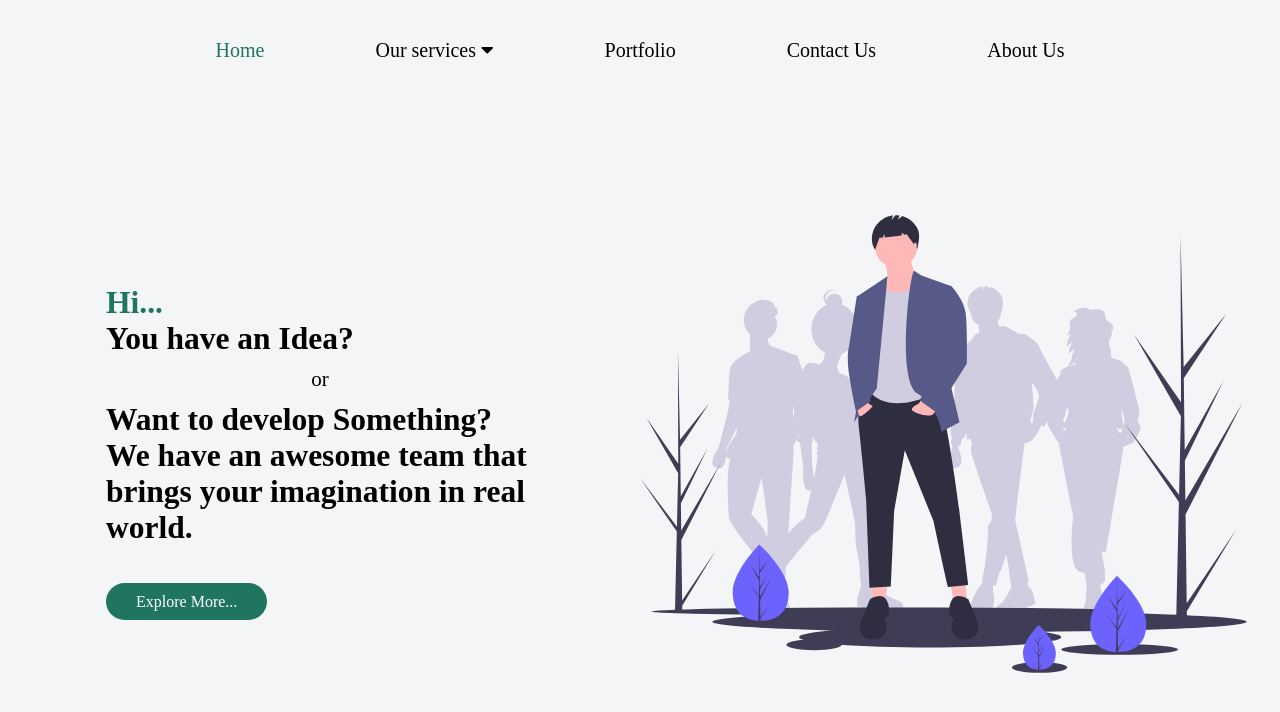
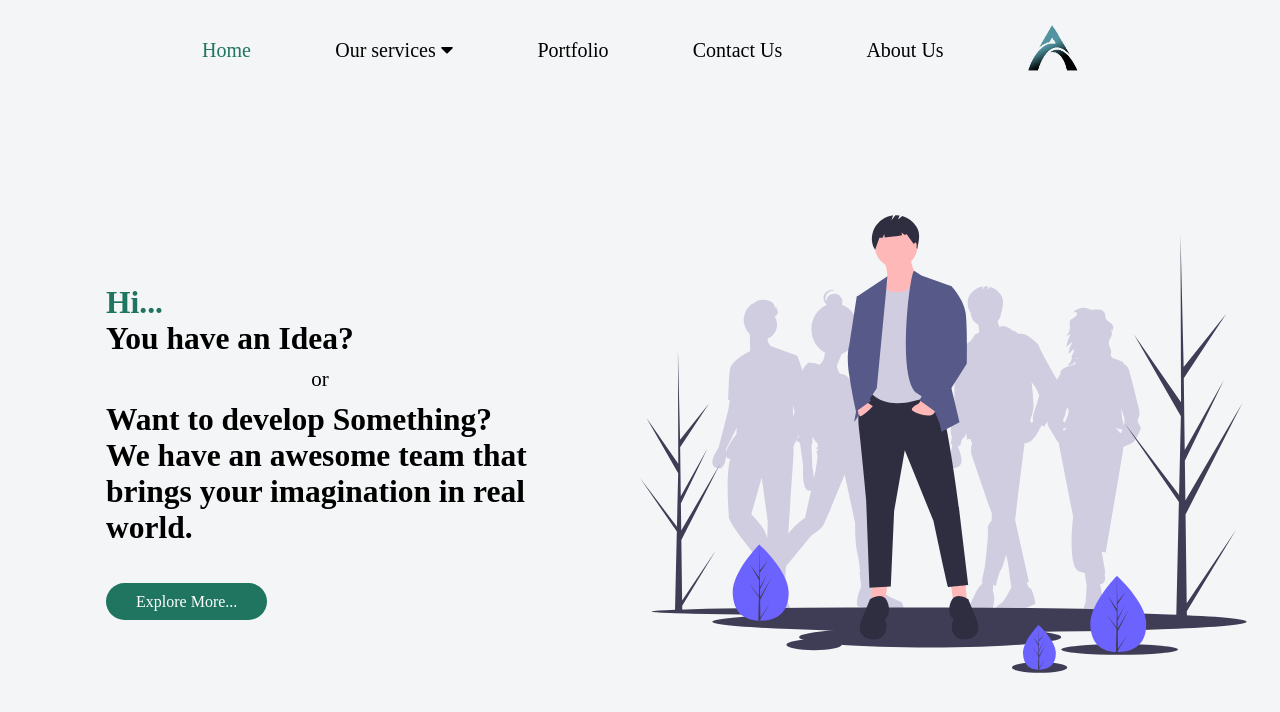
Before and after one commit to bluehat7737/testRepo, a plain HTML site: page index.html in a window 1280 px wide. Drawn offline with Linux system fonts and the light colour scheme; a web font is replaced by a local one.

Commit message:
logo added

```diff
--- a/index.html
+++ b/index.html
@@ -39,6 +39,7 @@
                         <li class="nav-item"><a href="#" class="nav-link">Portfolio</a></li>
                         <li class="nav-item"><a href="#" class="nav-link">Contact Us</a></li>
                         <li class="nav-item"><a href="#" class="nav-link">About Us</a></li>
+                        <li class="nav-item"><img class="logo" src="Logo.png" alt="LOGO"></li>
                     </ul>
                 </nav>
             </div>
--- a/styles.css
+++ b/styles.css
@@ -143,3 +143,12 @@ a {
   color: white;
   background-color: black;
 }
+
+.logo {
+  width: 50px;
+  transition: 0.2s;
+}
+
+.logo:hover {
+  transform: scale(1.4);
+}
```
Also changed, not shown: Logo.png (added).
